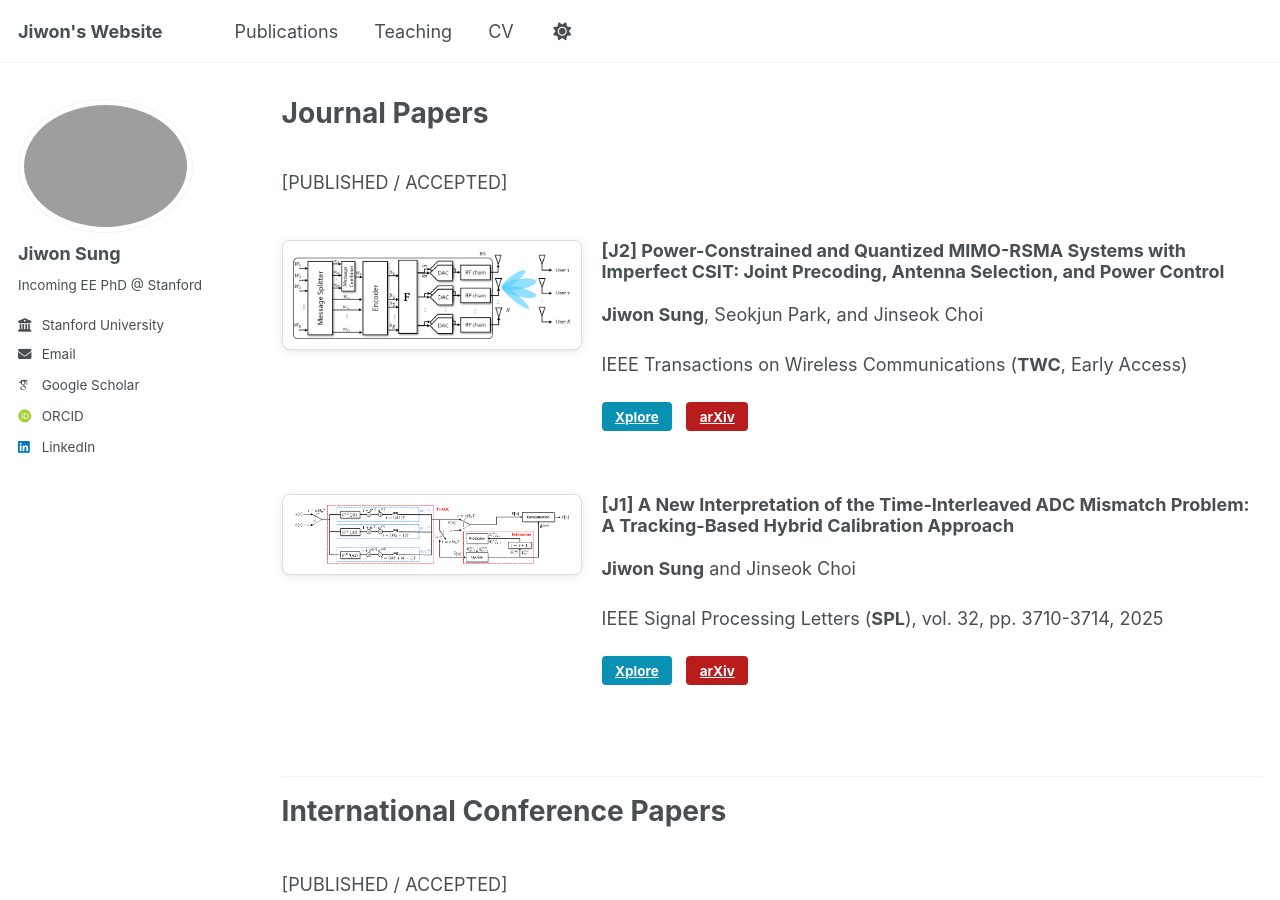
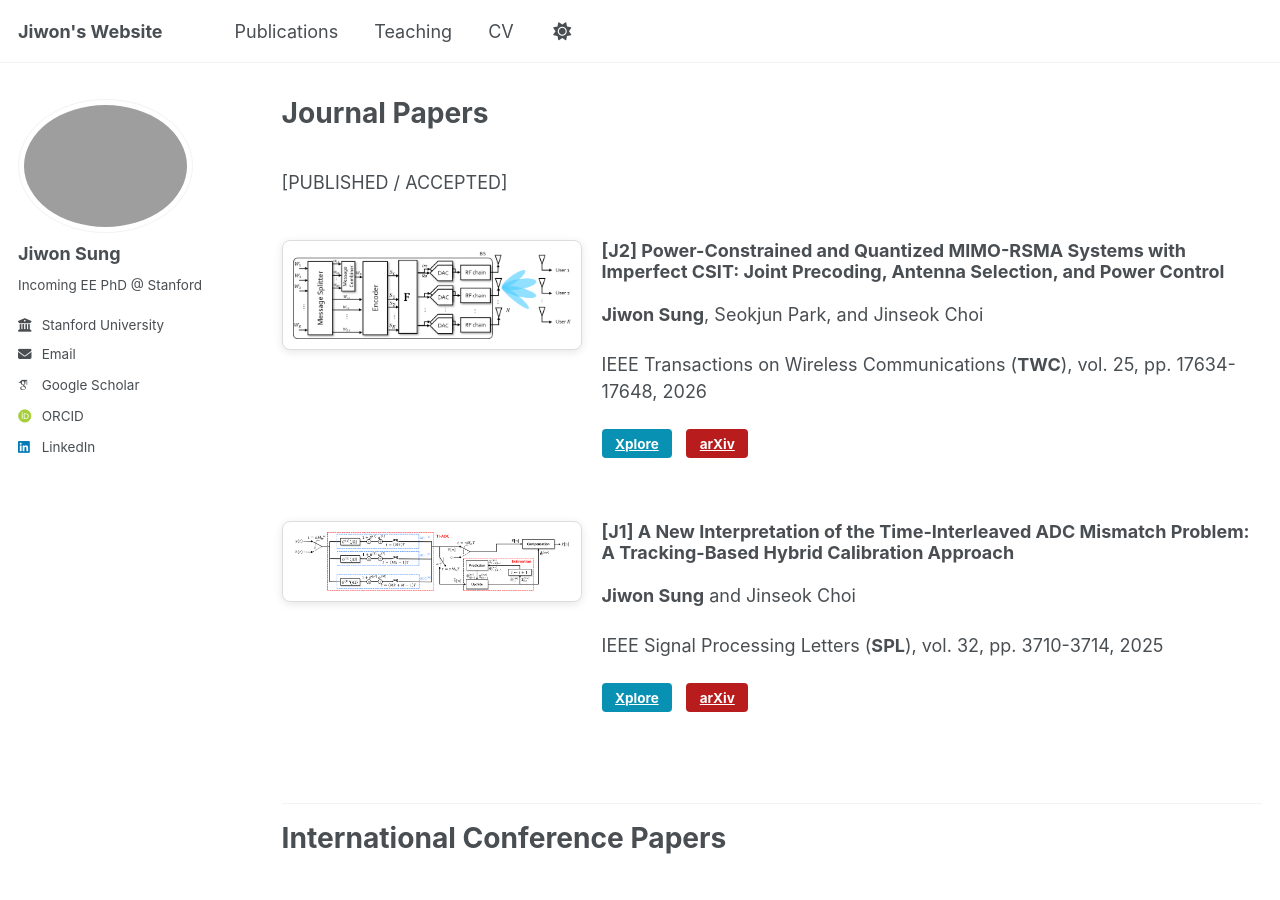
Before and after one commit to sunione/sunione.github.io, a Jekyll site: the page built from _pages/publications.md, in a window 1280 px wide and 900 px high. Built offline with Jekyll 4.4.1, drawn with Linux system fonts in a browser that asks for light colours; some web fonts are replaced.

Commit message:
Update publication details for IEEE TWC article

```diff
--- a/_pages/publications.md
+++ b/_pages/publications.md
@@ -33,7 +33,7 @@ author_profile: true
   <div>
     <h3 style="margin-top: 0;"> [J2] Power-Constrained and Quantized MIMO-RSMA Systems with Imperfect CSIT: Joint Precoding, Antenna Selection, and Power Control </h3>
     <p> <strong>Jiwon Sung</strong>, Seokjun Park, and Jinseok Choi </p>
-    <p> IEEE Transactions on Wireless Communications (<strong>TWC</strong>, Early Access) </p>
+    <p> IEEE Transactions on Wireless Communications (<strong>TWC</strong>), vol. 25, pp. 17634-17648, 2026 </p>
     <p>
       <a href="https://ieeexplore.ieee.org/document/11519550" class="btn btn--xplore btn--small">Xplore</a>
       <a href="https://arxiv.org/abs/2508.05080" class="btn btn--arxiv btn--small">arXiv</a>
```
